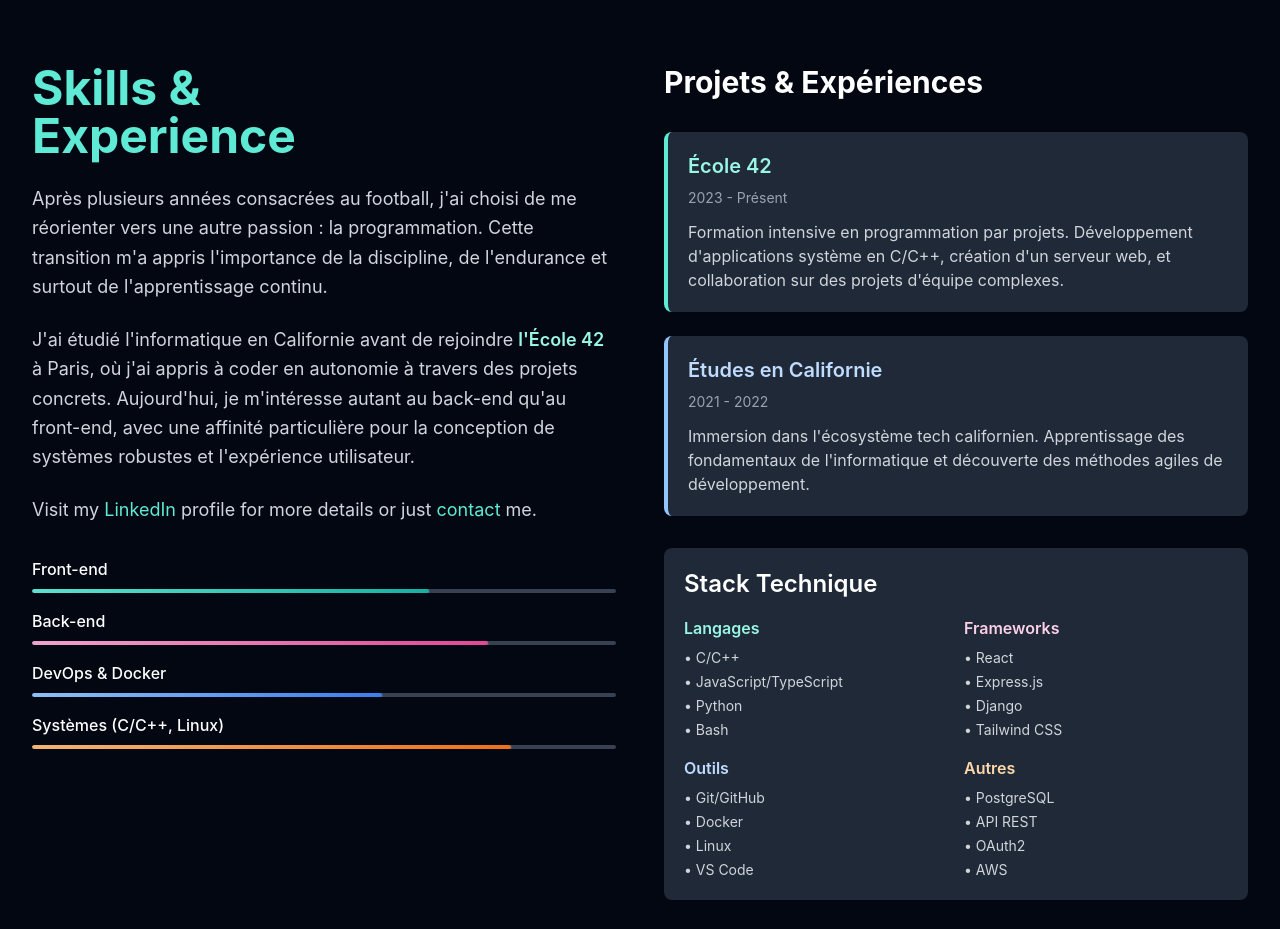
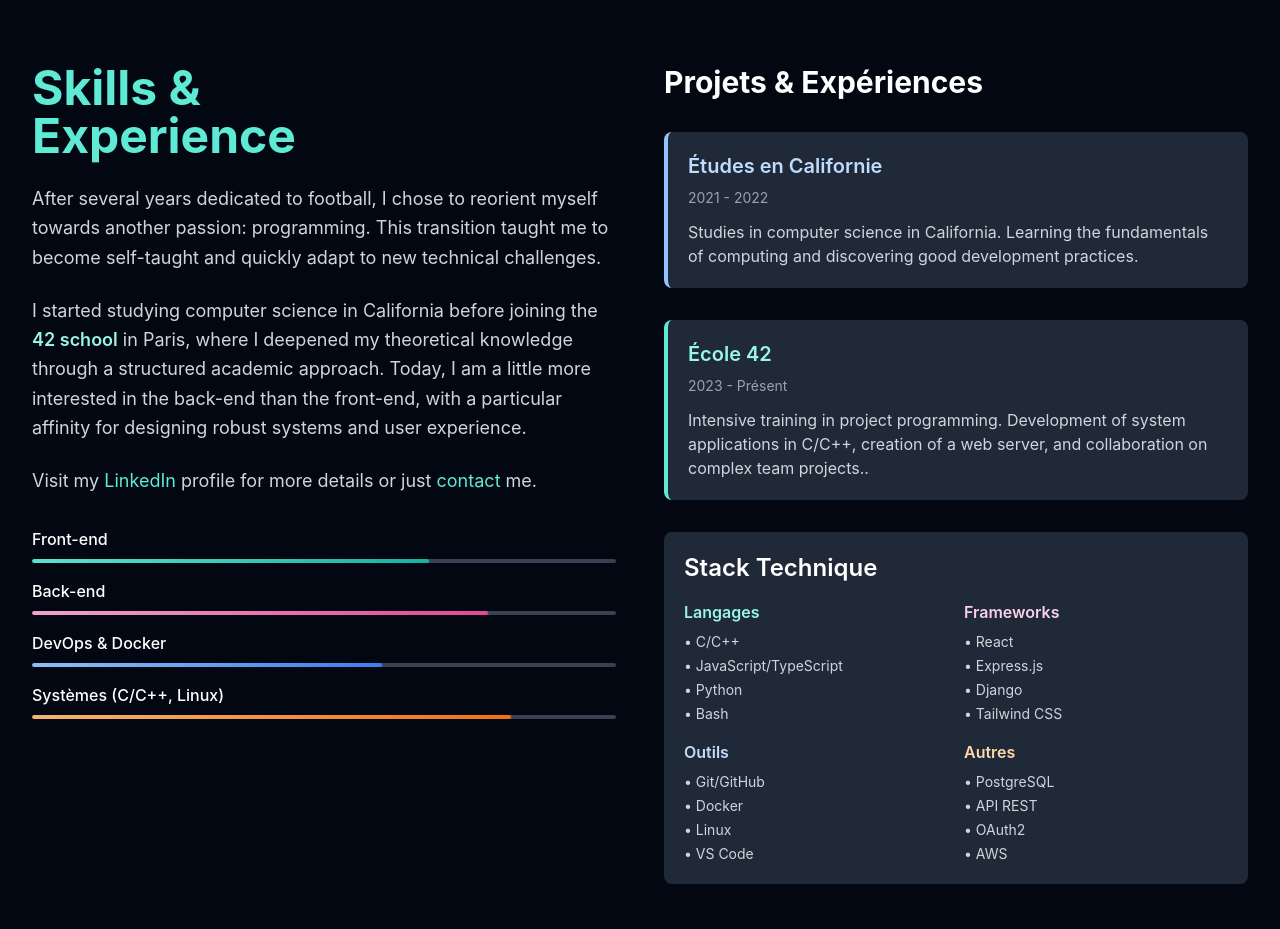
Before and after one commit to mvachera/Portfolio, a React (Create React App) app: page / in a window 1280 px wide. Shown: the part 1800-2729 px from the top of the page. Built offline with nearby package versions, Linux system fonts and the light colour scheme.

Commit message:
about translated to english

```diff
--- a/src/pages/About.tsx
+++ b/src/pages/About.tsx
@@ -13,19 +13,19 @@ function About() {
 
               <div className="space-y-6">
                 <p className="text-gray-300 text-lg leading-relaxed">
-                  Après plusieurs années consacrées au football, j'ai choisi
-                  de me réorienter vers une autre passion : la programmation. Cette
-                  transition m'a appris l'importance de la discipline, de l'endurance et
-                  surtout de l'apprentissage continu.
+                  After several years dedicated to football, I chose to reorient
+                  myself towards another passion: programming. This transition
+                  taught me to become self-taught and quickly adapt to new
+                  technical challenges.
                 </p>
 
                 <p className="text-gray-300 text-lg leading-relaxed">
-                  J'ai étudié l'informatique en Californie avant de rejoindre{" "}
-                  <span className="font-semibold text-teal-200">l'École 42</span> à Paris, où j'ai appris
-                  à coder en autonomie à travers des projets concrets. Aujourd'hui, je
-                  m'intéresse autant au back-end qu'au front-end, avec une affinité
-                  particulière pour la conception de systèmes robustes et l'expérience
-                  utilisateur.<br/>
+                  I started studying computer science in California before joining the{" "}
+                  <span className="font-semibold text-teal-200">42 school</span> in Paris,
+                  where I deepened my theoretical knowledge through a structured academic
+                  approach. Today, I am a little more interested in the back-end than the
+                  front-end, with a particular affinity for designing robust systems and
+                  user experience.<br/>
                 </p>
                 <p className="text-gray-300 text-lg leading-relaxed">
                   Visit my{" "}
@@ -105,26 +105,25 @@ function About() {
                 Projets & Expériences
               </h2>
 
+              <div className="bg-gray-800 rounded-lg p-5 mb-6 border-l-4 border-blue-300">
+                <h3 className="text-xl font-semibold text-blue-200 mb-2">Études en Californie</h3>
+                <p className="text-gray-400 text-sm mb-3">2021 - 2022</p>
+                <p className="text-gray-300">
+                  Studies in computer science in California. Learning the fundamentals
+                  of computing and discovering good development practices.
+                </p>
+              </div>
+            </div>
+
               <div className="bg-gray-800 rounded-lg p-5 mb-6 border-l-4 border-teal-300">
                 <h3 className="text-xl font-semibold text-teal-200 mb-2">École 42</h3>
                 <p className="text-gray-400 text-sm mb-3">2023 - Présent</p>
                 <p className="text-gray-300">
-                  Formation intensive en programmation par projets. Développement
-                  d'applications système en C/C++, création d'un serveur web,
-                  et collaboration sur des projets d'équipe complexes.
+                  Intensive training in project programming. Development of system
+                  applications in C/C++, creation of a web server, and collaboration
+                  on complex team projects..
                 </p>
               </div>
-
-              <div className="bg-gray-800 rounded-lg p-5 mb-6 border-l-4 border-blue-300">
-                <h3 className="text-xl font-semibold text-blue-200 mb-2">Études en Californie</h3>
-                <p className="text-gray-400 text-sm mb-3">2021 - 2022</p>
-                <p className="text-gray-300">
-                  Immersion dans l'écosystème tech californien. Apprentissage
-                  des fondamentaux de l'informatique et découverte des méthodes
-                  agiles de développement.
-                </p>
-              </div>
-            </div>
 
             {/* Section compétences techniques détaillées */}
             <div className="bg-gray-800 rounded-lg p-5">
```
